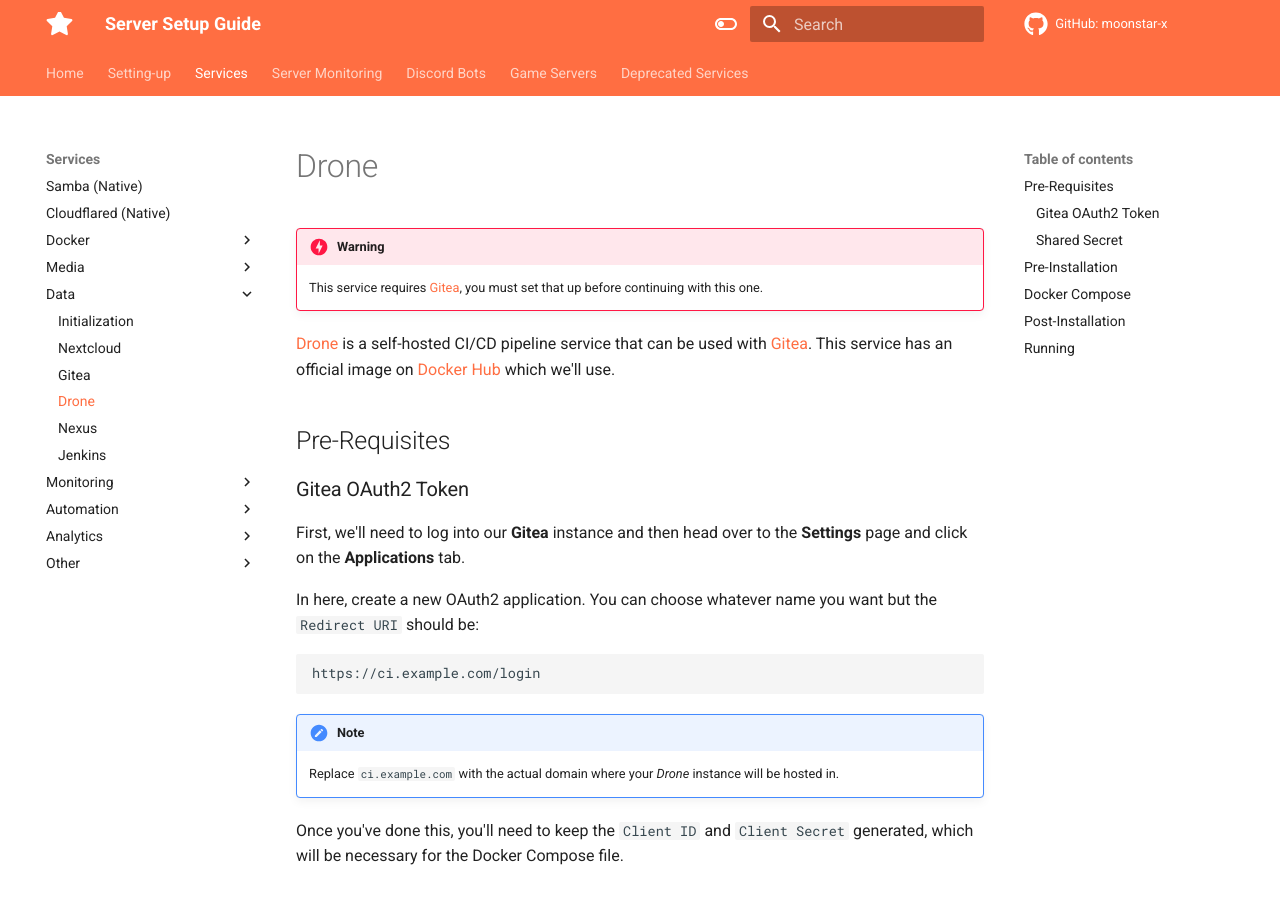
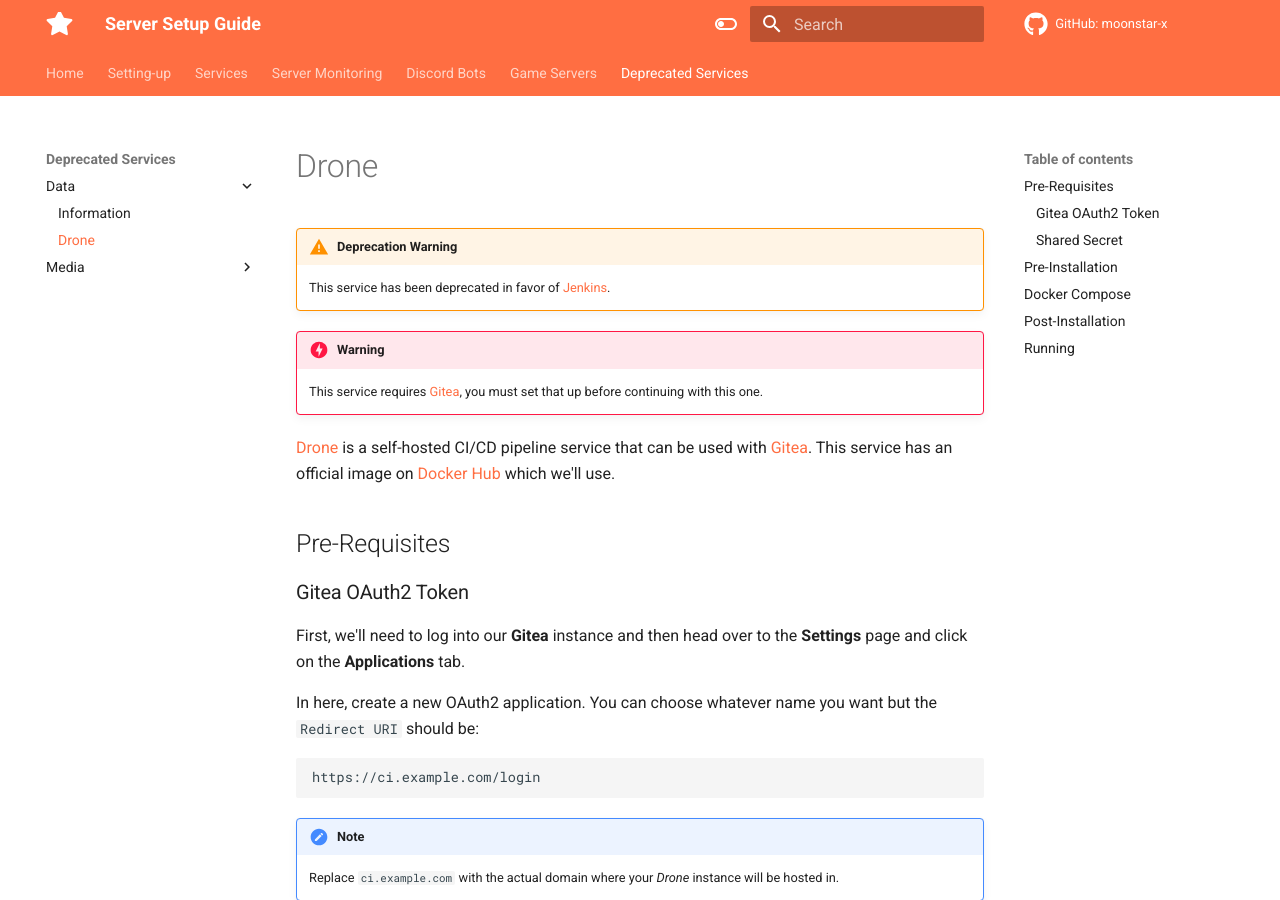
Before and after one commit to moonstar-x/server-setup, an MkDocs documentation site: the page built from docs/deprecated/data/drone.md, in a window 1280 px wide and 900 px high. Built offline with MkDocs 1.6.1 and Material for MkDocs 9.7.7, drawn with Linux system fonts in a browser that asks for light colours.

Commit message:
Deprecated drone.

```diff
--- a/docs/services/data/drone.md
+++ b/docs/deprecated/data/drone.md
@@ -1,9 +1,12 @@
 # Drone
 
+!!! warning "Deprecation Warning"
+    This service has been deprecated in favor of [Jenkins](../../services/data/jenkins.md).
+
 !!! danger "Warning"
-    This service requires [Gitea](gitea.md), you must set that up before continuing with this one.
+    This service requires [Gitea](../../services/data/gitea.md), you must set that up before continuing with this one.
 
-[Drone](https://drone.io) is a self-hosted CI/CD pipeline service that can be used with [Gitea](gitea.md). This service has an official image on [Docker Hub](https://hub.docker.com/r/drone/drone/) which we'll use.
+[Drone](https://drone.io) is a self-hosted CI/CD pipeline service that can be used with [Gitea](../../services/data/gitea.md). This service has an official image on [Docker Hub](https://hub.docker.com/r/drone/drone/) which we'll use.
 
 ## Pre-Requisites
 
--- a/mkdocs.yml
+++ b/mkdocs.yml
@@ -130,7 +130,6 @@ nav:
       - Initialization: services/data/index.md
       - Nextcloud: services/data/nextcloud.md
       - Gitea: services/data/gitea.md
-      - Drone: services/data/drone.md
       - Nexus: services/data/nexus.md
       - Jenkins: services/data/jenkins.md
     - Monitoring:
@@ -174,6 +173,7 @@ nav:
   - Deprecated Services:
     - Data:
       - Information: deprecated/data/index.md
+      - Drone: deprecated/data/drone.md
     - Media:
       - Information: deprecated/media/index.md
       - Miniflux: deprecated/media/miniflux.md
```
